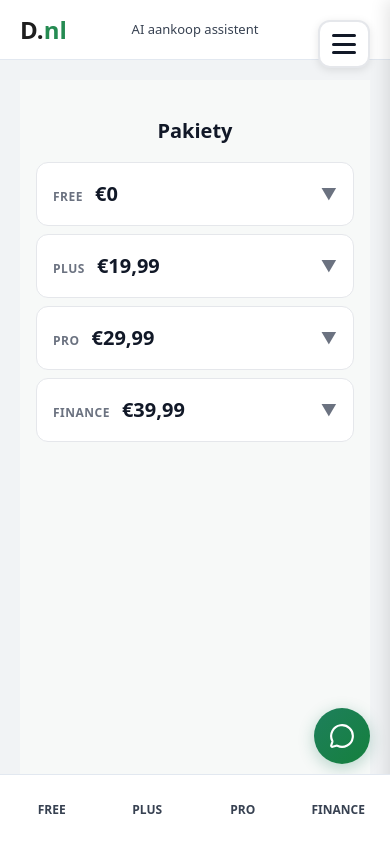
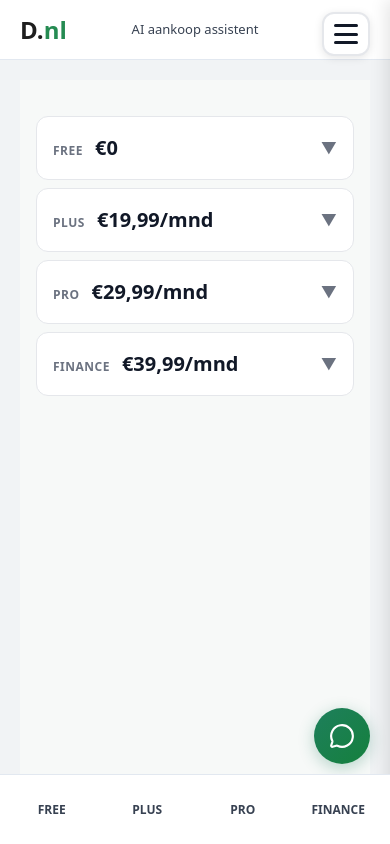
Before and after one commit to gorski1981mario-commits/dealsense-mvp, a Next.js app: page /packages in a window 390 px wide. Built offline with nearby package versions, Linux system fonts and the light colour scheme.

Commit message:
Fix hamburger positioning (centered in top-bar), remove 'Pakiety' title, improve PricingAccordion descriptions (FREE: 3 Gratis Kans + 10% commissie, PLUS/PRO/FINANCE: maandelijks abonnement)

```diff
--- a/app/components/HamburgerMenu.tsx
+++ b/app/components/HamburgerMenu.tsx
@@ -93,13 +93,13 @@ export default function HamburgerMenu() {
         onClick={() => setIsOpen(!isOpen)}
         style={{
           position: 'fixed',
-          top: '20px',
+          top: '12px',
           right: '20px',
           zIndex: 1001,
           background: 'white',
           border: '2px solid #E5E7EB',
           borderRadius: '12px',
-          padding: '12px',
+          padding: '10px',
           cursor: 'pointer',
           boxShadow: '0 2px 8px rgba(0,0,0,0.1)'
         }}
--- a/app/components/PricingAccordion.tsx
+++ b/app/components/PricingAccordion.tsx
@@ -16,48 +16,56 @@ const packages: Package[] = [
     name: 'FREE',
     price: '€0',
     features: [
-      '✓ 3 gratis scans',
-      '✓ 10 categorieën',
-      '✓ Basis resultaten'
+      '✓ 3 Gratis Kans - probeer DealSense gratis',
+      '✓ Scan tot 3 producten zonder kosten',
+      '✓ Toegang tot 10 productcategorieën',
+      '✓ Basis prijsvergelijking',
+      '⚠️ Na 3 scans: 10% commissie op besparingen'
     ],
     color: '#6B7280'
   },
   {
     id: 'plus',
     name: 'PLUS',
-    price: '€19,99',
+    price: '€19,99/mnd',
     features: [
-      '✓ Eenmalige betaling',
-      '✓ Onbeperkt scans',
-      '✓ 10 categorieën',
-      '✓ 10% commissie',
-      '✓ Fast Mode (24h)'
+      '✓ Maandelijks abonnement - opzegbaar',
+      '✓ Onbeperkt producten scannen',
+      '✓ Toegang tot 10 productcategorieën',
+      '✓ Slechts 10% commissie op besparingen',
+      '✓ Fast Mode - resultaten binnen 24 uur',
+      '✓ Prioriteit support'
     ],
     color: '#1E7F5C'
   },
   {
     id: 'pro',
     name: 'PRO',
-    price: '€29,99',
+    price: '€29,99/mnd',
     features: [
-      '✓ Eenmalige betaling',
-      '✓ Onbeperkt scans',
-      '✓ 16 categorieën',
-      '✓ Vakanties, Verzekeringen',
-      '✓ 10% commissie'
+      '✓ Maandelijks abonnement - opzegbaar',
+      '✓ Onbeperkt scans - producten én diensten',
+      '✓ 16 categorieën inclusief Vakanties & Verzekeringen',
+      '✓ Vergelijk energie, internet, mobiel, TV',
+      '✓ Slechts 10% commissie op besparingen',
+      '✓ Fast Mode - resultaten binnen 24 uur',
+      '✓ Prioriteit support'
     ],
     color: '#1E7F5C'
   },
   {
     id: 'finance',
     name: 'FINANCE',
-    price: '€39,99',
+    price: '€39,99/mnd',
     features: [
-      '✓ Eenmalige betaling',
-      '✓ Alles inclusief',
-      '✓ Hypotheken, Leningen',
-      '✓ Ghost Mode (5 min)',
-      '✓ 10% commissie'
+      '✓ Maandelijks abonnement - opzegbaar',
+      '✓ Alles inclusief - alle 20+ categorieën',
+      '✓ Hypotheken, Leningen, Leasing, Creditcards',
+      '✓ Vergelijk alle financiële producten',
+      '✓ Ghost Mode - anonieme vergelijking (5 min)',
+      '✓ Slechts 10% commissie op besparingen',
+      '✓ Fast Mode - resultaten binnen 24 uur',
+      '✓ VIP support - directe hulp'
     ],
     color: '#D97706'
   }
@@ -76,16 +84,6 @@ export default function PricingAccordion() {
       margin: '0 auto',
       padding: '16px'
     }}>
-      <h2 style={{
-        fontSize: '20px',
-        fontWeight: 600,
-        color: '#111827',
-        marginBottom: '16px',
-        textAlign: 'center'
-      }}>
-        Pakiety
-      </h2>
-
       <div style={{
         display: 'flex',
         flexDirection: 'column',
```
